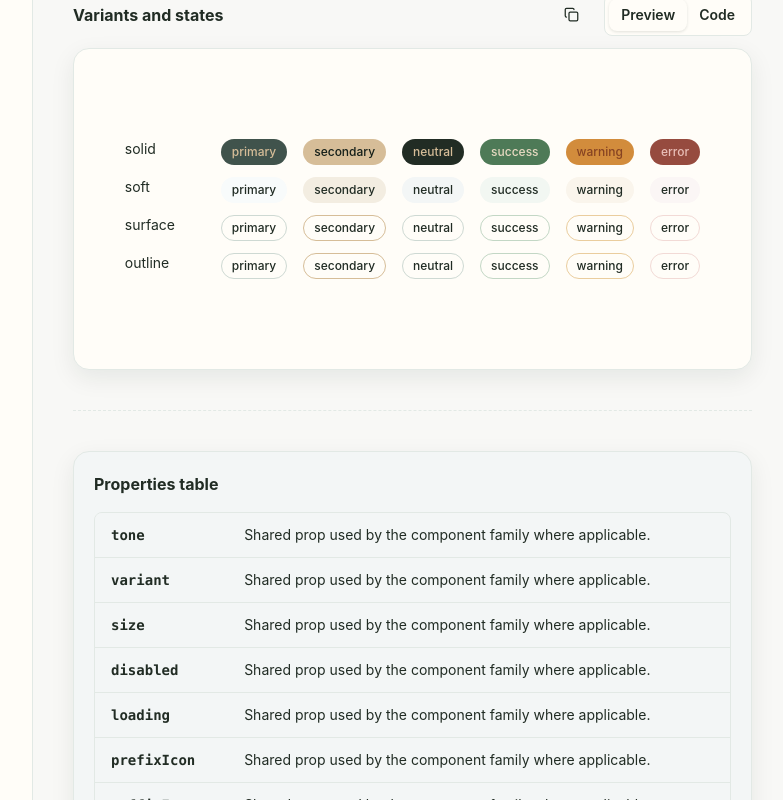
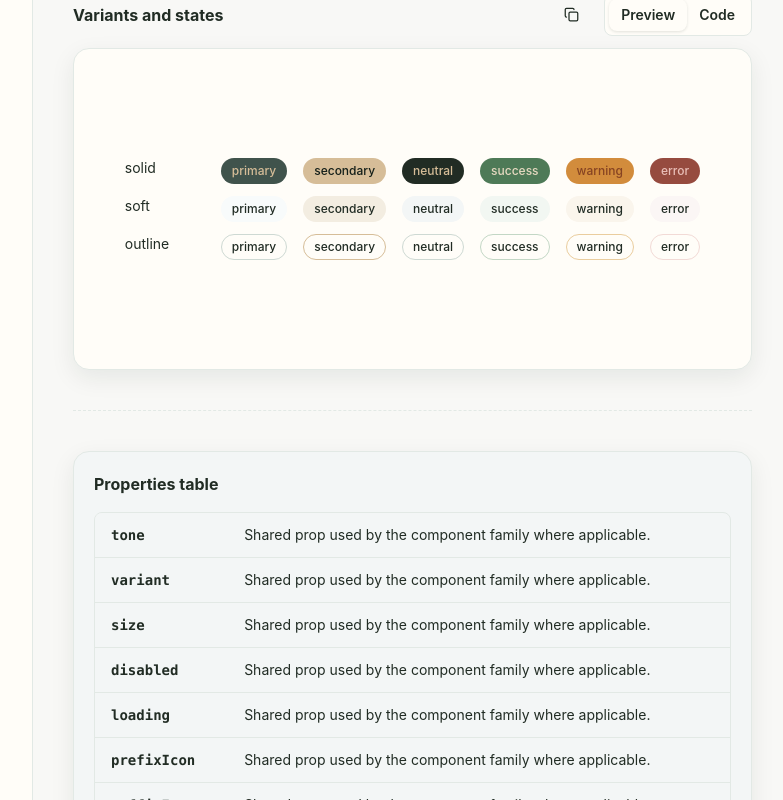
Before and after one commit to Verrayne/fraxses-design, a React (Vite) app: page /docs/components/badges in a window 1280 px wide. Shown: the part 960-1760 px from the top of the page, without its empty margins (216-999 px from the left). Built offline with nearby package versions, Linux system fonts and the light colour scheme.

Commit message:
Remove surface badge variant row

```diff
--- a/src/pages/DocPage.tsx
+++ b/src/pages/DocPage.tsx
@@ -710,7 +710,7 @@ function ComponentPreview({ slug }: { slug: string }) {
 
 function ComponentMatrix({ slug }: { slug: string }) {
   if (slug === "buttons") return <ButtonMatrix />;
-  if (slug === "badges") return <div className="grid gap-3">{(["solid", "soft", "surface", "outline"] as const).map((variant) => <div key={variant} className="flex flex-wrap gap-4"><span className="w-20 text-sm text-subtle">{variant}</span>{(["primary", "secondary", "neutral", "success", "warning", "error"] as const).map((tone) => <Badge key={tone} tone={tone} variant={variant}>{tone}</Badge>)}</div>)}</div>;
+  if (slug === "badges") return <div className="grid gap-3">{(["solid", "soft", "outline"] as const).map((variant) => <div key={variant} className="flex flex-wrap gap-4"><span className="w-20 text-sm text-subtle">{variant}</span>{(["primary", "secondary", "neutral", "success", "warning", "error"] as const).map((tone) => <Badge key={tone} tone={tone} variant={variant}>{tone}</Badge>)}</div>)}</div>;
   return <ComponentPreview slug={slug} />;
 }
 
```
